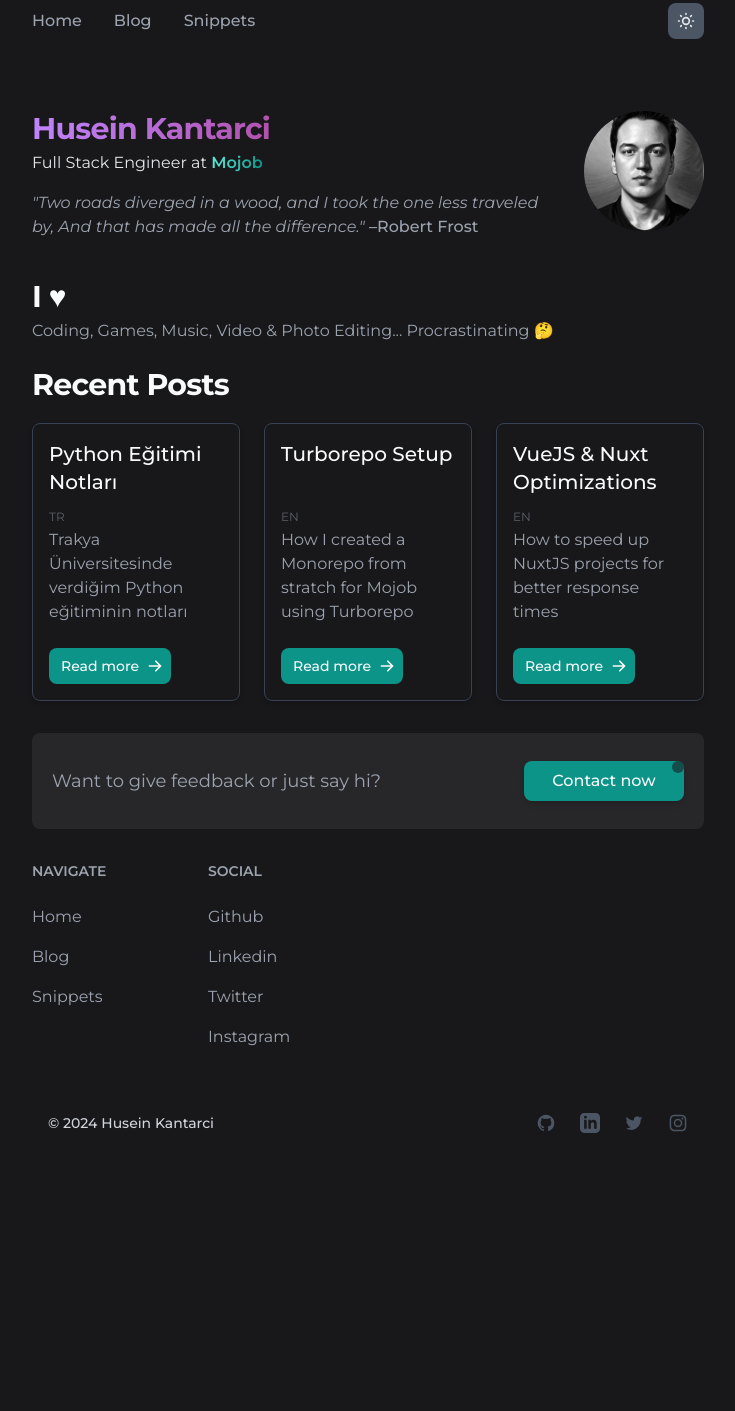
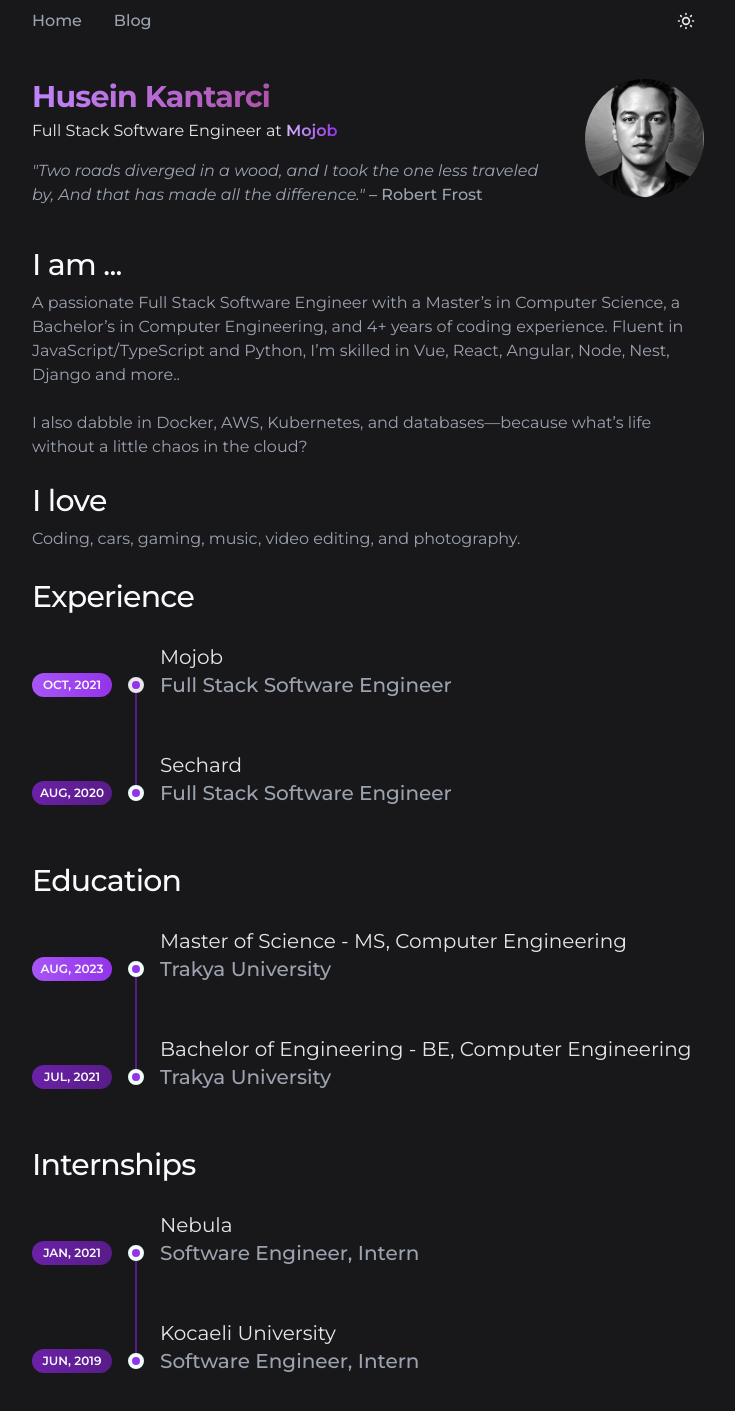
Before and after one commit to huseink/huseink.github.io, an Astro site: page / in a window 1280 px wide. Shown: the part 29-1440 px from the top of the page, without its empty margins (272-1007 px from the left). Before the commit the page ends 1178 px from the top, so only its background shows below. Built offline with nearby package versions, Linux system fonts and the light colour scheme; Astro itself is replaced by a stand-in of ours.

Commit message:
feat: new changes

```diff
--- a/package.json
+++ b/package.json
@@ -16,6 +16,8 @@
     "@tailwindcss/typography": "^0.5.7",
     "@types/node": "^18.11.2",
     "astro": "^1.5.0",
+    "prettier": "^3.3.3",
+    "prettier-plugin-astro": "^0.14.1",
     "tailwindcss": "^3.0.24"
   }
 }
--- a/src/components/About.astro
+++ b/src/components/About.astro
@@ -1,4 +1,4 @@
-<section class="flex flex-col-reverse sm:flex-row items-start pt-10">
+<section class="flex flex-col-reverse sm:flex-row items-start pt-2">
   <div class="flex flex-col pr-8">
     <h1
       class="bg-clip-text bg-gradient-to-r from-teal-900 to-teal-500 dark:from-purple-400 dark:to-pink-800 font-bold text-3xl tracking-tight mb-1 text-transparent"
@@ -6,17 +6,17 @@
       Husein Kantarci
     </h1>
     <h2 class="text-gray-700 dark:text-gray-200 mb-4">
-      Full Stack Engineer at <a
+      Full Stack Software Engineer at <a
         href="https://mojob.io"
         target="_blank"
-        class="font-semibold bg-clip-text bg-gradient-to-r from-teal-700 to-teal-900 dark:from-teal-300 dark:to-teal-600 text-transparent"
+        class="font-semibold bg-clip-text bg-gradient-to-r from-teal-700 to-teal-900 dark:from-purple-300 dark:to-purple-600 text-transparent"
         >Mojob</a
       >
     </h2>
     <p class="text-gray-600 dark:text-gray-400 mb-10 italic">
       "Two roads diverged in a wood, and I took the one less traveled by, And
       that has made all the difference." <span class="not-italic font-medium"
-        >–Robert Frost</span
+        > – Robert Frost</span
       >
     </p>
   </div>
--- a/src/components/Contact.astro
+++ b/src/components/Contact.astro
@@ -8,10 +8,10 @@
   </div>
   <a href="mailto:huseinkantarci@gmail.com">
     <div
-      class="relative shadow-md font-medium my-5 py-2 px-4 text-gray-50 cursor-pointer bg-teal-600 hover:bg-teal-500 rounded-lg text-md text-center w-40"
+      class="relative shadow-md font-medium my-5 py-2 px-4 text-gray-50 cursor-pointer bg-teal-600 dark:bg-purple-600 hover:dark:bg-purple-500 hover:bg-teal-500 rounded-lg text-md text-center w-40"
     >
       <span
-        class="absolute h-3 w-3 right-0 top-0 animate-ping inline-flex rounded-full h-3 w-3 bg-teal-900"
+        class="absolute h-3 w-3 right-0 top-0 animate-ping inline-flex rounded-full h-3 w-3 bg-teal-900 dark:bg-purple-900"
       >
       </span>
       Contact now
--- a/src/components/Hobbies.astro
+++ b/src/components/Hobbies.astro
@@ -1,10 +1,26 @@
 <section class="flex flex-col max-w-7xl mx-auto mb-6">
-  <div>
-    <h1
-      class="font-bold text-3xl tracking-tight mb-1 text-gray-700 dark:text-gray-50"
-    >
-      I ♥
-    </h1>
-  </div>
-  <p>Coding, Games, Music, Video & Photo Editing... Procrastinating 🤔</p>
+  <h1
+    class="font-medium text-3xl tracking-tight mb-1 text-gray-700 dark:text-gray-50"
+  >
+    I am ...
+  </h1>
+  <p class="mt-1">
+    A passionate Full Stack Software Engineer with a Master’s in Computer
+    Science, a Bachelor’s in Computer Engineering, and 4+ years of coding experience.
+    Fluent in JavaScript/TypeScript and Python, I’m skilled in Vue, React, Angular, Node, Nest, Django and more..
+  </p>
+  <br />
+  <p>
+    I also dabble in Docker, AWS, Kubernetes, and databases—because what’s life
+    without a little chaos in the cloud?
+  </p>
+  <br />
+  <h1
+    class="font-medium text-3xl tracking-tight mb-1 text-gray-700 dark:text-gray-50"
+  >
+    I love
+  </h1>
+  <p class="mt-1">
+    Coding, cars, gaming, music, video editing, and photography.
+  </p>
 </section>
--- /dev/null
+++ b/src/components/Timeline.astro
@@ -0,0 +1,131 @@
+<div class="mt-7">
+  <h1
+    class="font-medium text-3xl tracking-tight mb-1 text-gray-700 dark:text-gray-50"
+  >
+    Experience
+  </h1>
+  <div class="relative pl-8 sm:pl-32 py-6 group">
+    <div
+      class="font-caveat font-light text-xl text-gray-700 dark:text-gray-200 mb-1 sm:mb-0"
+    >
+      Mojob
+    </div>
+    <div
+      class="flex flex-col sm:flex-row items-start mb-1 group-last:before:hidden before:absolute before:left-2 sm:before:left-0 before:h-full before:px-px before:bg-teal-900 before:dark:bg-purple-900 sm:before:ml-[6.5rem] before:self-start before:-translate-x-1/2 before:translate-y-3 after:absolute after:left-2 sm:after:left-0 after:w-2 after:h-2 after:bg-teal-600 after:dark:bg-purple-600 after:border-4 after:box-content after:rounded-full sm:after:ml-[6.5rem] after:-translate-x-1/2 after:translate-y-1.5"
+    >
+      <time
+        class="sm:absolute left-0 translate-y-0.5 inline-flex items-center justify-center text-xs font-semibold uppercase w-20 h-6 mb-3 sm:mb-0 text-gray-50 bg-gradient-to-r from-teal-500 to-teal-600 dark:from-purple-500 dark:to-purple-600 rounded-full"
+        >Oct, 2021</time
+      >
+      <div class="text-xl font-medium from-purple-400 to-pink-800">
+        Full Stack Software Engineer
+      </div>
+    </div>
+  </div>
+  <div class="relative pl-8 sm:pl-32 py-6 group">
+    <div
+      class="font-caveat font-light text-xl bg-clip-text text-gray-700 dark:text-gray-200 mb-1 sm:mb-0"
+    >
+      Sechard
+    </div>
+    <div
+      class="flex flex-col sm:flex-row items-start mb-1 group-last:before:hidden before:absolute before:left-2 sm:before:left-0 before:h-full before:px-px before:bg-teal-900 before:dark:bg-purple-900 sm:before:ml-[6.5rem] before:self-start before:-translate-x-1/2 before:translate-y-3 after:absolute after:left-2 sm:after:left-0 after:w-2 after:h-2 after:bg-teal-600 after:dark:bg-purple-600 after:border-4 after:box-content after:border-teal-50 after:rounded-full sm:after:ml-[6.5rem] after:-translate-x-1/2 after:translate-y-1.5"
+    >
+      <time
+        class="sm:absolute left-0 translate-y-0.5 inline-flex items-center justify-center text-xs font-semibold uppercase w-20 h-6 mb-3 sm:mb-0 text-gray-50 bg-gradient-to-r from-teal-800 to-teal-900 dark:from-purple-800 dark:to-purple-900 rounded-full"
+        >Aug, 2020</time
+      >
+      <div class="text-xl font-medium from-purple-400 to-pink-800">
+        Full Stack Software Engineer
+      </div>
+    </div>
+  </div>
+</div>
+
+<div class="mt-7">
+  <h1
+    class="font-medium text-3xl tracking-tight mt-7 mb-1 text-gray-700 dark:text-gray-50"
+  >
+    Education
+  </h1>
+  <div class="relative pl-8 sm:pl-32 py-6 group">
+    <div
+      class="font-caveat font-light text-xl text-gray-700 dark:text-gray-200 mb-1 sm:mb-0"
+    >
+      Master of Science - MS, Computer Engineering
+    </div>
+    <div
+      class="flex flex-col sm:flex-row items-start mb-1 group-last:before:hidden before:absolute before:left-2 sm:before:left-0 before:h-full before:px-px before:bg-teal-900 before:dark:bg-purple-900 sm:before:ml-[6.5rem] before:self-start before:-translate-x-1/2 before:translate-y-3 after:absolute after:left-2 sm:after:left-0 after:w-2 after:h-2 after:bg-teal-600 after:dark:bg-purple-600 after:border-4 after:box-content after:border-teal-50 after:rounded-full sm:after:ml-[6.5rem] after:-translate-x-1/2 after:translate-y-1.5"
+    >
+      <time
+        class="sm:absolute left-0 translate-y-0.5 inline-flex items-center justify-center text-xs font-semibold uppercase w-20 h-6 mb-3 sm:mb-0 text-gray-50 bg-gradient-to-r from-teal-500 to-teal-600 dark:from-purple-500 dark:to-purple-600 rounded-full"
+        >Aug, 2023</time
+      >
+      <div class="text-xl font-medium from-purple-400 to-pink-800">
+        Trakya University
+      </div>
+    </div>
+  </div>
+  <div class="relative pl-8 sm:pl-32 py-6 group">
+    <div
+      class="font-caveat font-light text-xl bg-clip-text text-gray-700 dark:text-gray-200 mb-1 sm:mb-0"
+    >
+      Bachelor of Engineering - BE, Computer Engineering
+    </div>
+    <div
+      class="flex flex-col sm:flex-row items-start mb-1 group-last:before:hidden before:absolute before:left-2 sm:before:left-0 before:h-full before:px-px before:bg-teal-900 before:dark:bg-purple-900 sm:before:ml-[6.5rem] before:self-start before:-translate-x-1/2 before:translate-y-3 after:absolute after:left-2 sm:after:left-0 after:w-2 after:h-2 after:bg-teal-600 after:dark:bg-purple-600 after:border-4 after:box-content after:border-teal-50 after:rounded-full sm:after:ml-[6.5rem] after:-translate-x-1/2 after:translate-y-1.5"
+    >
+      <time
+        class="sm:absolute left-0 translate-y-0.5 inline-flex items-center justify-center text-xs font-semibold uppercase w-20 h-6 mb-3 sm:mb-0 text-gray-50 bg-gradient-to-r from-teal-800 to-teal-900 dark:from-purple-800 dark:to-purple-900 rounded-full"
+        >Jul, 2021</time
+      >
+      <div class="text-xl font-medium from-purple-400 to-pink-800">
+        Trakya University
+      </div>
+    </div>
+  </div>
+</div>
+
+<div class="mt-7">
+  <h1
+    class="font-medium text-3xl tracking-tight mb-1 text-gray-700 dark:text-gray-50"
+  >
+    Internships
+  </h1>
+  <div class="relative pl-8 sm:pl-32 py-6 group">
+    <div
+      class="font-caveat font-light text-xl bg-clip-text text-gray-700 dark:text-gray-200 mb-1 sm:mb-0"
+    >
+      Nebula
+    </div>
+    <div
+      class="flex flex-col sm:flex-row items-start mb-1 group-last:before:hidden before:absolute before:left-2 sm:before:left-0 before:h-full before:px-px before:bg-teal-900 before:dark:bg-purple-900 sm:before:ml-[6.5rem] before:self-start before:-translate-x-1/2 before:translate-y-3 after:absolute after:left-2 sm:after:left-0 after:w-2 after:h-2 after:bg-teal-600 after:dark:bg-purple-600 after:border-4 after:box-content after:border-teal-50 after:rounded-full sm:after:ml-[6.5rem] after:-translate-x-1/2 after:translate-y-1.5"
+    >
+      <time
+        class="sm:absolute left-0 translate-y-0.5 inline-flex items-center justify-center text-xs font-semibold uppercase w-20 h-6 mb-3 sm:mb-0 text-gray-50 bg-gradient-to-r from-teal-800 to-teal-900 dark:from-purple-800 dark:to-purple-900 rounded-full"
+        >Jan, 2021</time
+      >
+      <div class="text-xl font-medium from-purple-400 to-pink-800">
+        Software Engineer, Intern
+      </div>
+    </div>
+  </div>
+  <div class="relative pl-8 sm:pl-32 py-6 group">
+    <div
+      class="font-caveat font-light text-xl bg-clip-text text-gray-700 dark:text-gray-200 mb-1 sm:mb-0"
+    >
+      Kocaeli University
+    </div>
+    <div
+      class="flex flex-col sm:flex-row items-start mb-1 group-last:before:hidden before:absolute before:left-2 sm:before:left-0 before:h-full before:px-px before:bg-teal-900 before:dark:bg-purple-900 sm:before:ml-[6.5rem] before:self-start before:-translate-x-1/2 before:translate-y-3 after:absolute after:left-2 sm:after:left-0 after:w-2 after:h-2 after:bg-teal-600 after:dark:bg-purple-600 after:border-4 after:box-content after:border-teal-50 after:rounded-full sm:after:ml-[6.5rem] after:-translate-x-1/2 after:translate-y-1.5"
+    >
+      <time
+        class="sm:absolute left-0 translate-y-0.5 inline-flex items-center justify-center text-xs font-semibold uppercase w-20 h-6 mb-3 sm:mb-0 text-gray-50 bg-gradient-to-r from-teal-800 to-teal-900 dark:from-purple-800 dark:to-purple-900 rounded-full"
+        >Jun, 2019</time
+      >
+      <div class="text-xl font-medium from-purple-400 to-pink-800">
+        Software Engineer, Intern
+      </div>
+    </div>
+  </div>
+</div>
--- a/src/components/theme/ThemeSwitch.astro
+++ b/src/components/theme/ThemeSwitch.astro
@@ -1,19 +1,37 @@
 <button
-  class="w-9 h-9 bg-gray-200 rounded-lg dark:bg-gray-600 flex items-center justify-center hover:ring-2 ring-gray-300 transition-all"
+  class="w-9 h-9 rounded-lg flex items-center justify-center hover:ring-2 ring-gray-300 transition-all"
   data-aw-toggle-color-scheme
   aria-label="Theme switch"
 >
+  <!-- Icon Container -->
+  <span class="icon-wrapper">
+    <!-- Default Icon -->
+    <svg
+      xmlns="http://www.w3.org/2000/svg"
+      viewBox="0 0 20 20"
+      fill="none"
+      stroke="currentColor"
+      class="w-5 h-5 text-gray-800 dark:hidden"
+    >
+      <path
+        d="M17.293 13.293A8 8 0 016.707 2.707a8.001 8.001 0 1010.586 10.586z"
+      ></path>
+    </svg>
+
+    <!-- Dark Mode Icon -->
     <svg
       xmlns="http://www.w3.org/2000/svg"
       viewBox="0 0 24 24"
       fill="none"
       stroke="currentColor"
-    class="w-5 h-5 text-gray-800 dark:text-gray-200"
-    ><path
+      class="w-5 h-5 text-gray-200 hidden dark:block"
+    >
+      <path
         stroke-linecap="round"
         stroke-linejoin="round"
         stroke-width="2"
         d="M12 3v1m0 16v1m9-9h-1M4 12H3m15.364 6.364l-.707-.707M6.343 6.343l-.707-.707m12.728 0l-.707.707M6.343 17.657l-.707.707M16 12a4 4 0 11-8 0 4 4 0 018 0z"
       ></path>
     </svg>
+  </span>
 </button>
--- a/src/layouts/Footer.astro
+++ b/src/layouts/Footer.astro
@@ -18,9 +18,6 @@ const currentYear = new Date().getFullYear()
         <li class="mb-4">
           <a href="/blog" class="hover:underline">Blog</a>
         </li>
-        <li class="mb-4">
-          <a href="/snippets" class="hover:underline">Snippets</a>
-        </li>
       </ul>
     </div>
     <div>
@@ -40,11 +37,6 @@ const currentYear = new Date().getFullYear()
             href={SOCIAL_LINKS.LINKEDIN}
             target="_blank"
             class="hover:underline">Linkedin</a
-          >
-        </li>
-        <li class="mb-4">
-          <a href={SOCIAL_LINKS.TWITTER} target="_blank" class="hover:underline"
-            >Twitter</a
           >
         </li>
         <li class="mb-4">
--- a/src/layouts/Header.astro
+++ b/src/layouts/Header.astro
@@ -10,9 +10,6 @@ import ThemeSwitch from '@components/theme/ThemeSwitch.astro'
     <li class="hover:text-gray-700 hover:dark:text-gray-50">
       <a href="/blog">Blog</a>
     </li>
-    <li class="hover:text-gray-700 hover:dark:text-gray-50">
-      <a href="/snippets">Snippets</a>
-    </li>
   </ul>
   <div>
     <ThemeSwitch />
--- a/src/pages/blog/[...page].astro
+++ b/src/pages/blog/[...page].astro
@@ -31,7 +31,7 @@ export async function getStaticPaths({ paginate }: { paginate: any }) {
 ---
 
 <Base head={{ title: blogTitle, description }}>
-  <section class="flex flex-col-reverse sm:flex-row items-start pt-10">
+  <section class="flex flex-col-reverse sm:flex-row items-start pt-2">
     <div class="flex flex-col pr-8">
       <h1
         class="bg-clip-text bg-gradient-to-r from-teal-900 to-teal-500 dark:from-red-300 dark:to-red-900 font-bold text-3xl tracking-tight mb-1 text-transparent"
--- a/src/pages/blog/python-egitim.md
+++ b/src/pages/blog/python-egitim.md
@@ -1,7 +1,7 @@
 ---
 layout: ../../layouts/Post.astro
-title: Python Eğitimi Notları
-description: Trakya Üniversitesinde verdiğim Python eğitiminin notları
+title: Python Training Notes (Turkish)
+description: Notes from the Python workshop I conducted at Trakya University
 locale: TR
 tags:
   - python
--- a/src/pages/blog/turborepo-setup.md
+++ /dev/null
@@ -1,11 +0,0 @@
----
-layout: ../../layouts/Post.astro
-title: Turborepo Setup
-description: How I created a Monorepo from stratch for Mojob using Turborepo
-locale: EN
-tags:
-  - python
-date: 2022-09-01T13:10:23.402Z
----
-
-### Coming soon..
--- a/src/pages/index.astro
+++ b/src/pages/index.astro
@@ -2,7 +2,7 @@
 import About from '@components/About.astro'
 import Contact from '@components/Contact.astro'
 import Hobbies from '@components/Hobbies.astro'
-import RecentPosts from '@components/recent-posts/RecentPosts.astro'
+import Timeline from '@components/Timeline.astro'
 import Base from '@layouts/Base.astro'
 import { APP_CONFIG } from '@utils/config'
 
@@ -12,6 +12,6 @@ const { title, description } = APP_CONFIG
 <Base head={{ title, description }}>
   <About />
   <Hobbies />
-  <RecentPosts />
+  <Timeline />
   <Contact />
 </Base>
--- a/src/pages/snippets.astro
+++ /dev/null
@@ -1,21 +0,0 @@
----
-import Base from '@layouts/Base.astro'
-import { APP_CONFIG } from '@utils/config'
-
-const { snippetsTitle, description } = APP_CONFIG
----
-
-<Base head={{ title: snippetsTitle, description }}>
-  <section class="flex flex-col-reverse sm:flex-row items-start pt-10">
-    <div class="flex flex-col pr-8">
-      <h1
-        class="bg-clip-text bg-gradient-to-r from-teal-900 to-teal-500 dark:from-yellow-200 dark:to-pink-800 font-bold text-3xl tracking-tight mb-1 text-transparent"
-      >
-        Code snippets
-      </h1>
-      <p class="text-gray-600 dark:text-gray-400 mb-10">
-        This is a collection of code snippets I've used and saved in the past.
-      </p>
-    </div>
-  </section>
-</Base>
```
Also changed, not shown: pnpm-lock.yaml, 1 other file. Lines whose indentation alone changed are shown as unchanged.
